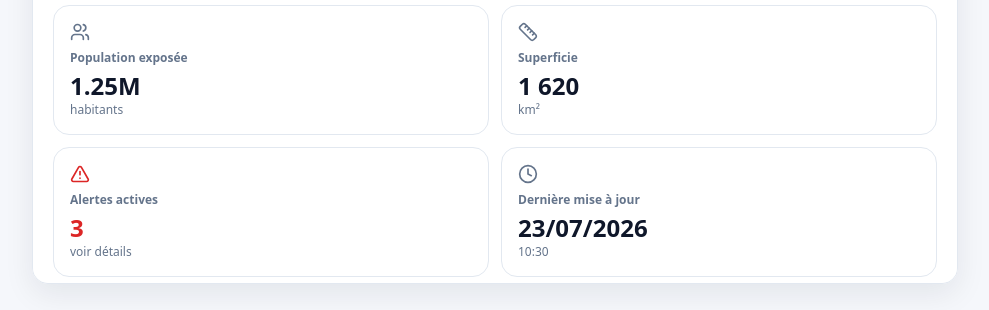
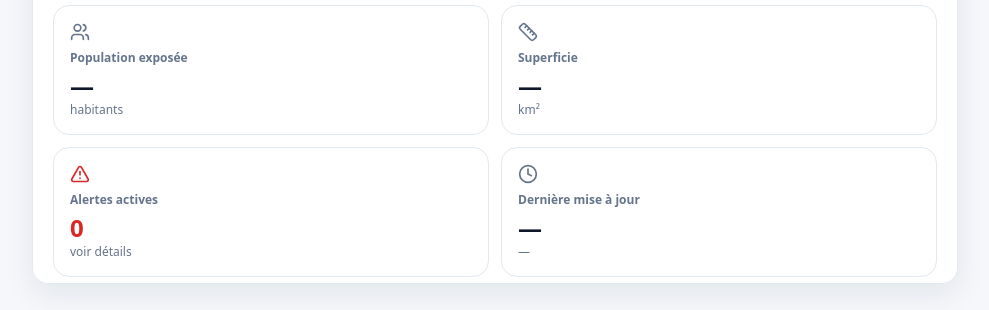
Before and after one commit to anjaranirina-omega/madagascar-geo-decision-system, a React (Vite) app in the folder frontend/: page /carte in a window 1280 px wide. Shown: the part 1770-2080 px from the top of the page, without its empty margins (290-1279 px from the left). Built offline with nearby package versions, Linux system fonts and the light colour scheme; no server answers; sample sign-in values are in the browser's storage.

Commit message:
Retour estimation population dans resume zone

```diff
--- a/frontend/src/modules/cartographie/components/MapView.tsx
+++ b/frontend/src/modules/cartographie/components/MapView.tsx
@@ -43,6 +43,7 @@ import type {
 import type {
   BoundaryLevel,
   LocatedZone,
+  ZoneSummary,
   SearchResultItem,
 } from '../services/geographie.service';
 import { geographieFrontendService } from '../services/geographie.service';
@@ -121,6 +122,7 @@ export default function MapView() {
   );
 
   const [locatedZone, setLocatedZone] = useState<LocatedZone | null>(null);
+  const [zoneSummary, setZoneSummary] = useState<ZoneSummary | null>(null);
   const [locating, setLocating] = useState(false);
   const [selectedRisk, setSelectedRisk] = useState<RiskSelection | null>(null);
 
@@ -160,12 +162,32 @@ export default function MapView() {
     selectedBoundaryFeature?.properties?.nom ??
     'Madagascar';
 
+  const loadZoneSummary = useCallback(async (type: string, id: string) => {
+    try {
+      const summary = await geographieFrontendService.getSummary(type, id);
+      setZoneSummary(summary);
+    } catch (error) {
+      console.error('[MapView] Erreur chargement résumé zone:', error);
+      setZoneSummary(null);
+    }
+  }, []);
+
   const locateMarker = useCallback(async (lat: number, lng: number) => {
     setLocating(true);
 
     try {
       const result = await geographieFrontendService.locate(lat, lng);
       setLocatedZone(result);
+
+      if (result.commune) {
+        await loadZoneSummary('commune', result.commune.id);
+      } else if (result.district) {
+        await loadZoneSummary('district', result.district.id);
+      } else if (result.region) {
+        await loadZoneSummary('region', result.region.id);
+      } else {
+        setZoneSummary(null);
+      }
 
       setTimeout(() => {
         markerRef.current?.openPopup();
@@ -176,7 +198,7 @@ export default function MapView() {
     } finally {
       setLocating(false);
     }
-  }, []);
+  }, [loadZoneSummary]);
 
   useEffect(() => {
     locateMarker(markerLatLng.lat, markerLatLng.lng);
@@ -269,6 +291,7 @@ export default function MapView() {
       );
 
       setSelectedBoundaryFeature(feature);
+      await loadZoneSummary(result.level, result.id);
     } catch (error) {
       console.error('[MapView] Erreur chargement feature sélectionnée:', error);
     }
@@ -601,27 +624,27 @@ export default function MapView() {
             <InfoCard
               icon={<Users size={20} />}
               label="Population exposée"
-              value="1.25M"
+              value={formatPopulation(zoneSummary?.populationExposed)}
               sub="habitants"
             />
             <InfoCard
               icon={<Ruler size={20} />}
               label="Superficie"
-              value="1 620"
+              value={formatArea(zoneSummary?.areaKm2)}
               sub="km²"
             />
             <InfoCard
               icon={<AlertTriangle size={20} />}
               label="Alertes actives"
-              value="3"
+              value={String(zoneSummary?.activeAlerts ?? 0)}
               sub="voir détails"
               danger
             />
             <InfoCard
               icon={<Clock size={20} />}
               label="Dernière mise à jour"
-              value="23/07/2026"
-              sub="10:30"
+              value={formatDateOnly(zoneSummary?.lastUpdated)}
+              sub={formatTimeOnly(zoneSummary?.lastUpdated)}
             />
           </div>
 
@@ -989,3 +1012,48 @@ function MapToolButton({
     </button>
   );
 }
+
+function formatPopulation(value?: number) {
+  if (!value || value <= 0) {
+    return '—';
+  }
+
+  if (value >= 1_000_000) {
+    return `${(value / 1_000_000).toFixed(2)}M`;
+  }
+
+  if (value >= 1_000) {
+    return `${(value / 1_000).toFixed(1)}K`;
+  }
+
+  return String(value);
+}
+
+function formatArea(value?: number) {
+  if (!value || value <= 0) {
+    return '—';
+  }
+
+  return new Intl.NumberFormat('fr-FR', {
+    maximumFractionDigits: 0,
+  }).format(value);
+}
+
+function formatDateOnly(value?: string | null) {
+  if (!value) {
+    return '—';
+  }
+
+  return new Intl.DateTimeFormat('fr-FR').format(new Date(value));
+}
+
+function formatTimeOnly(value?: string | null) {
+  if (!value) {
+    return '—';
+  }
+
+  return new Intl.DateTimeFormat('fr-FR', {
+    hour: '2-digit',
+    minute: '2-digit',
+  }).format(new Date(value));
+}
--- a/frontend/src/modules/cartographie/services/geographie.service.ts
+++ b/frontend/src/modules/cartographie/services/geographie.service.ts
@@ -34,6 +34,19 @@ export type SearchResponse = {
   communes: SearchResultItem[];
 };
 
+export type ZoneSummary = {
+  zone: {
+    id: string;
+    code: string;
+    nom: string;
+    type: string;
+  };
+  populationExposed: number;
+  areaKm2: number;
+  activeAlerts: number;
+  lastUpdated: string | null;
+};
+
 export const geographieFrontendService = {
   async getGeoJson(level: BoundaryLevel) {
     const response = await api.get(`/geographie/${level}/geojson`);
@@ -42,6 +55,26 @@ export const geographieFrontendService = {
 
   async getFeature(level: BoundaryLevel, id: string) {
     const response = await api.get(`/geographie/${level}/${id}`);
+    return response.data;
+  },
+
+  async getSummary(type: BoundaryLevel | string, id: string) {
+    const normalizedType =
+      type === 'regions'
+        ? 'region'
+        : type === 'districts'
+          ? 'district'
+          : type === 'communes'
+            ? 'commune'
+            : type;
+
+    const response = await api.get<ZoneSummary>('/geographie/summary', {
+      params: {
+        type: normalizedType,
+        id,
+      },
+    });
+
     return response.data;
   },
 
```
Also changed, not shown: 2 other files (tests, documents, lock files or other folders).
